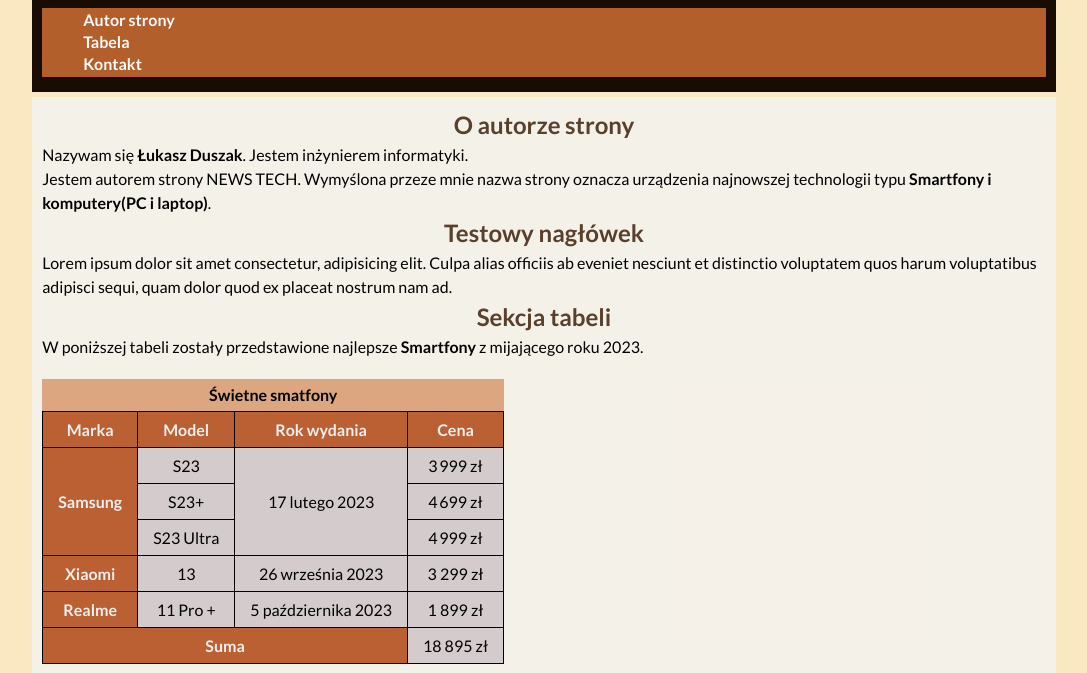
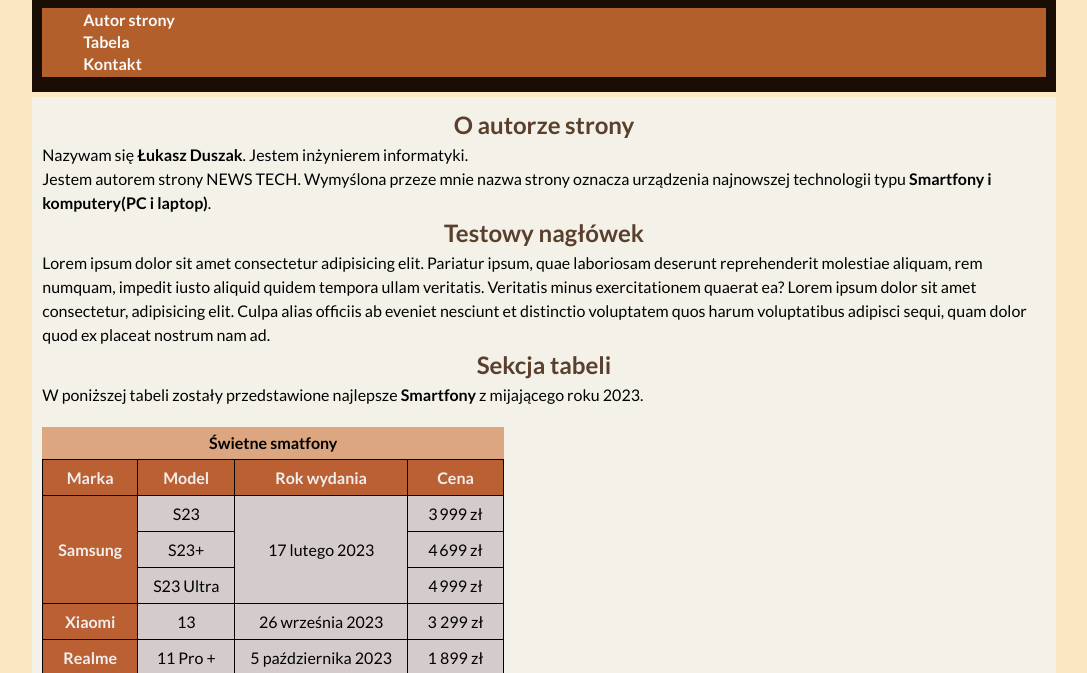
Before and after one commit to LukasWebDeveloper/04_12_Homepage, a plain HTML site: page index.html in a window 1280 px wide. Shown: the part 126-799 px from the top of the page, without its empty margins (96-1183 px from the left). Drawn offline with nearby package versions, Linux system fonts and the light colour scheme.

Commit message:
changed text in a test section

```diff
--- a/index.html
+++ b/index.html
@@ -49,6 +49,9 @@
             <h2 class="section__heading">Testowy nagłówek</h2>
 
             <p class="pharagraph__authorDescription">
+                Lorem ipsum dolor sit amet consectetur adipisicing elit. Pariatur ipsum, quae laboriosam deserunt
+                reprehenderit molestiae aliquam, rem numquam, impedit iusto aliquid quidem tempora ullam veritatis.
+                Veritatis minus exercitationem quaerat ea?
                 Lorem ipsum dolor sit amet consectetur, adipisicing elit. Culpa alias officiis ab eveniet nesciunt et
                 distinctio voluptatem quos harum voluptatibus adipisci sequi, quam dolor quod ex placeat nostrum nam ad.
             </p>
```
